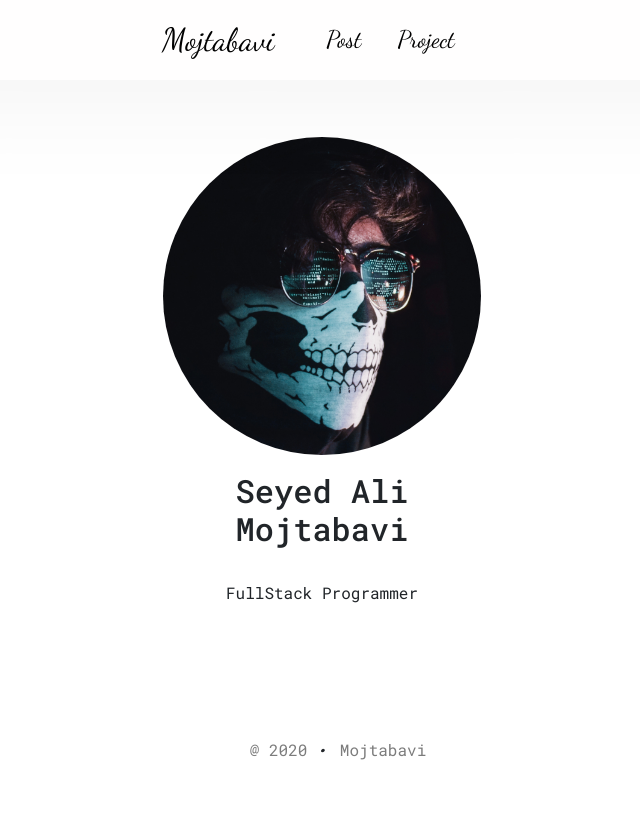
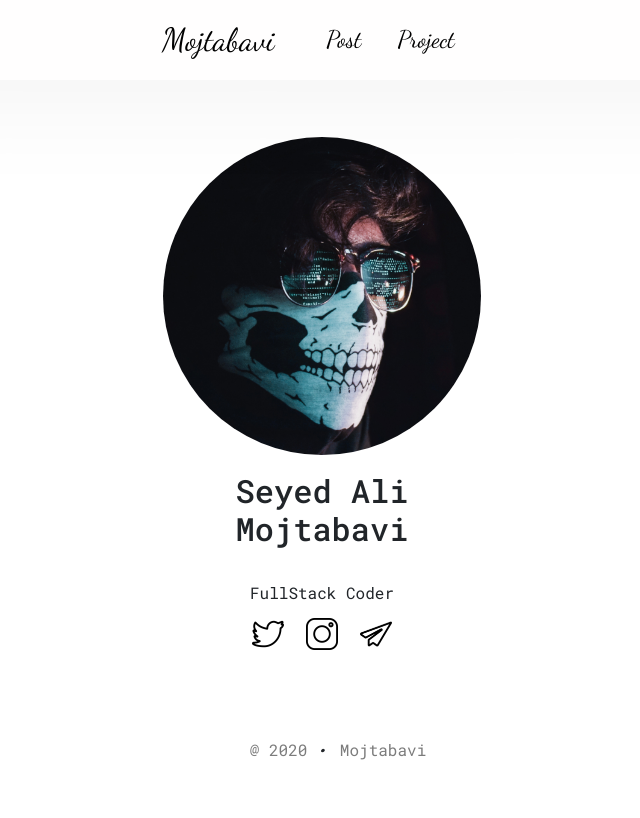
Before and after one commit to mojtabavi/mojtabavi.github.io, a plain HTML site: page index.html in a window 1280 px wide. Shown: the whole page, without its empty margins (318-958 px from the left). Drawn offline with Linux system fonts and the light colour scheme.

Commit message:
first page complate

```diff
--- a/index.html
+++ b/index.html
@@ -37,8 +37,17 @@
                 </div>
                 <div class="info-container">
                     <h2 class="info__title">Seyed Ali Mojtabavi</h2>
-                    <p class="info__subtitle">FullStack Programmer</p>
+                    <p class="info__subtitle">FullStack Coder</p>
                     <div class="social-media">
+                        <a href="#" class="social-icon">
+                            <img src="images/icon/004-twitter.png" class="icon-img">
+                        </a>
+                        <a href="#" class="social-icon">
+                            <img src="images/icon/014-instagram.png" class="icon-img">
+                        </a>
+                        <a href="#" class="social-icon">
+                            <img src="images/icon/020-telegram.png" class="icon-img">
+                        </a>
 
                     </div>
 
--- a/style/css/main.css
+++ b/style/css/main.css
@@ -183,5 +183,27 @@ a {
 }
 
 .info-container p {
+    margin: 0;
     margin-top: 2rem;
+    margin-bottom: .8rem;
 }
+
+.social-media {
+    width: 100%;
+    height: 100%;
+    margin-top: 0;
+}
+.social-media a{
+   text-decoration: none;
+}
+
+.social-icon{
+    width: 1rem;
+    height: 2rem;
+}
+
+.icon-img{
+    width: 2rem;
+    height: 2rem;
+    margin: 0 .4rem;
+}
```
Also changed, not shown: images/icon/004-twitter.png (added), images/icon/014-instagram.png (added), images/icon/020-telegram.png (added).
